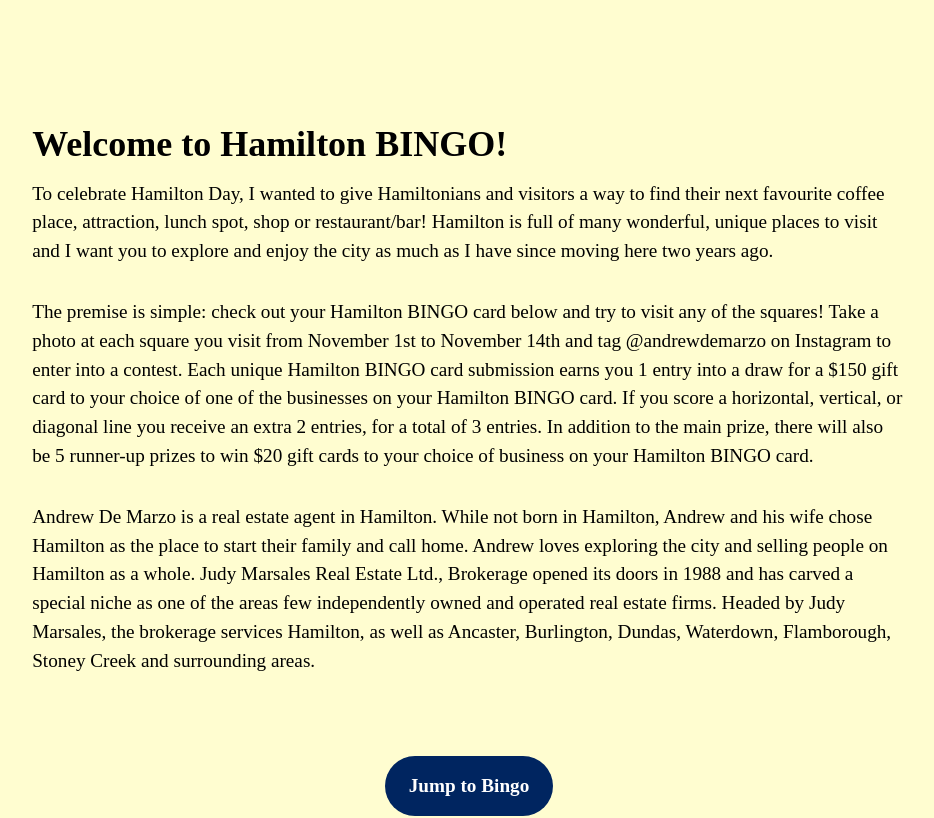
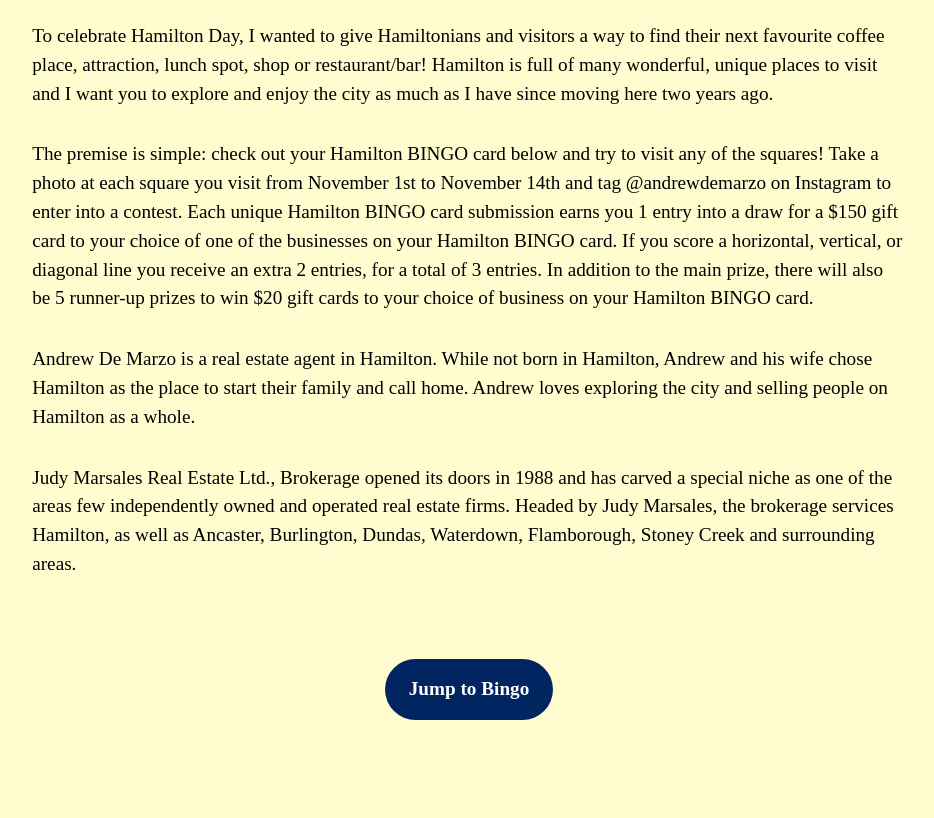
Before and after one commit to MattVinall/Hamilton-Bingo, a Next.js app: page / in a window 1280 px wide. Shown: the part 444-1262 px from the top of the page, without its empty margins (171-1105 px from the left). Built offline with nearby package versions, Linux system fonts and the light colour scheme.

Commit message:
class updates in intro component

```diff
--- a/app/components/Intro.tsx
+++ b/app/components/Intro.tsx
@@ -8,9 +8,9 @@ export const Intro = () => {
         }
     };
     return (
-        <section id="intro" className="xl:min-h-[140vh] 2xl:min-h-[85vh] flex flex-col justify-center items-center">
-            <div className="container px-4 md:mx-auto">
-                <h2 className="text-black font-bold text-2xl md:text-4xl mb-4 lg:w-[70%] md:mx-auto">Welcome to Hamilton BINGO!</h2>
+        <section id="intro" className="xl:min-h-[85vh] flex flex-col justify-center items-center">
+            <div className="container px-4 md:mx-auto mt-8">
+                <h2 className="text-black text-center lg:text-left font-bold text-2xl md:text-4xl mb-4 lg:w-[70%] md:mx-auto">Welcome to Hamilton BINGO!</h2>
                 <p className="text-black font-medium text-medium lg:w-[70%] md:mx-auto">
                     To celebrate Hamilton Day, I wanted to give Hamiltonians and visitors a way to find their next
                     favourite coffee place, attraction, lunch spot, shop or restaurant/bar! Hamilton is full of many
@@ -31,13 +31,14 @@ export const Intro = () => {
                     Andrew De Marzo is a real estate agent in Hamilton. While not born in Hamilton, Andrew and
                     his wife chose Hamilton as the place to start their family and call home. Andrew loves exploring
                     the city and selling people on Hamilton as a whole.
-                    Judy Marsales Real Estate Ltd., Brokerage opened its doors in 1988 and has carved a special
+                </p>
+                <p className="text-black font-medium text-medium lg:w-[70%] md:mx-auto mt-8">Judy Marsales Real Estate Ltd., Brokerage opened its doors in 1988 and has carved a special
                     niche as one of the areas few independently owned and operated real estate firms. Headed by
                     Judy Marsales, the brokerage services Hamilton, as well as Ancaster, Burlington, Dundas,
                     Waterdown, Flamborough, Stoney Creek and surrounding areas.
                 </p>
             </div>
-            <div className="hidden md:flex md:flex-col md:mx-auto my-6 md:my-12 text-center">
+            <div className="hidden md:flex md:flex-col my-6 md:my-12 text-center">
                 <a href="#bingoBoard" onClick={handleJumpToBingo} className="mt-8 text-white font-bold py-4 px-6 rounded-full">Jump to Bingo</a>
             </div>
         </section>
```
